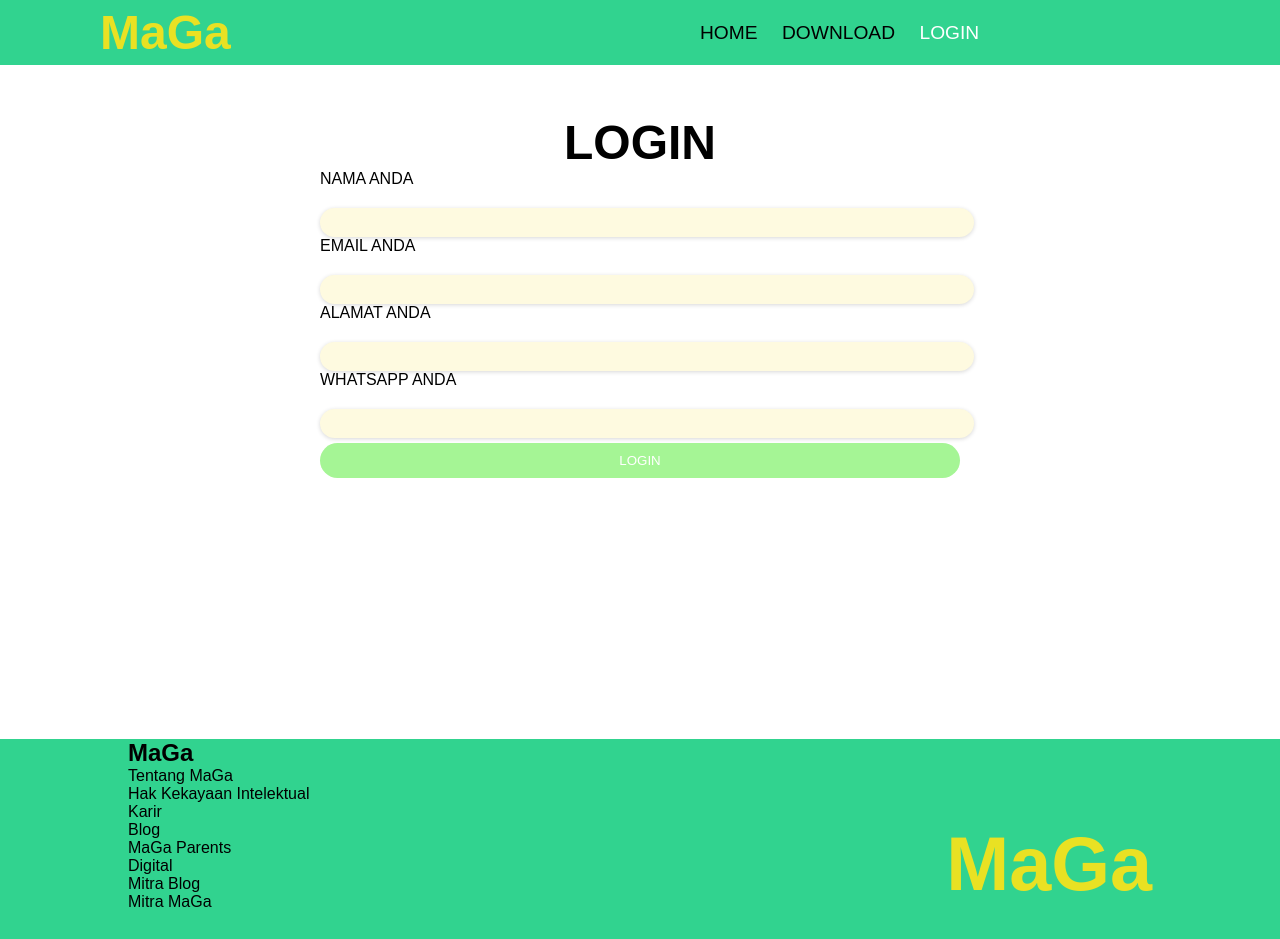
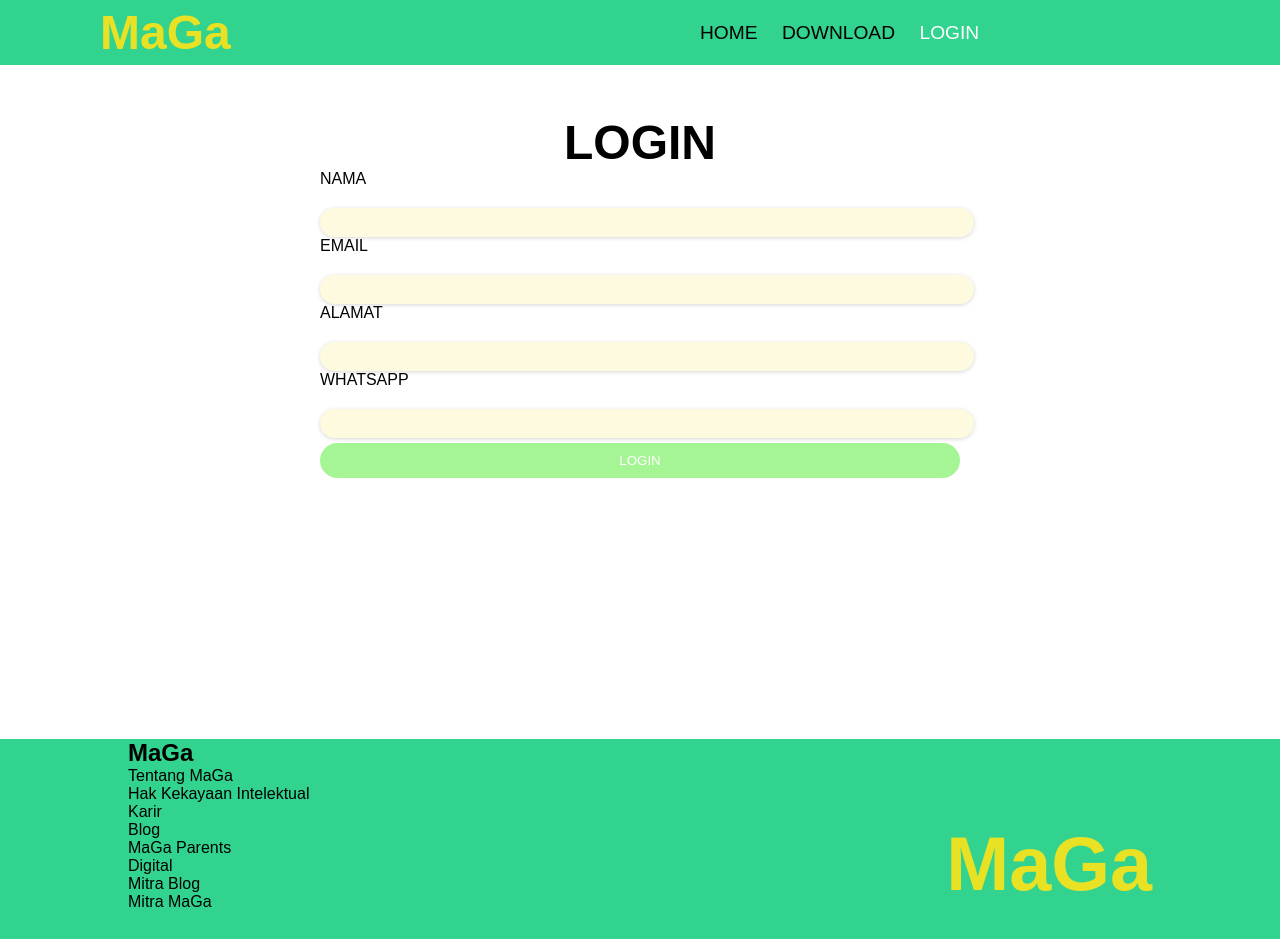
Before and after one commit to RizalTo/RizalTo.github.io, a plain HTML site: page login.html in a window 1280 px wide. Drawn offline with Linux system fonts and the light colour scheme.

Commit message:
Update login.html

```diff
--- a/login.html
+++ b/login.html
@@ -23,13 +23,13 @@
     <div class="jadwal">
         <h2>LOGIN</h2>
         <div class="date">
-            <p>NAMA ANDA</p>
+            		<p>NAMA</p>
 			<input type="text">
-            <p>EMAIL ANDA </p>
+            		<p>EMAIL</p>
 			<input type="text">
-            <p>ALAMAT ANDA</p>
+           		 <p>ALAMAT</p>
 			<input type="text">
-			<p>WHATSAPP ANDA</p>
+			<p>WHATSAPP </p>
             <input type="text">
             <a href="index.html"><button >LOGIN</button></a>
         </div>
```
